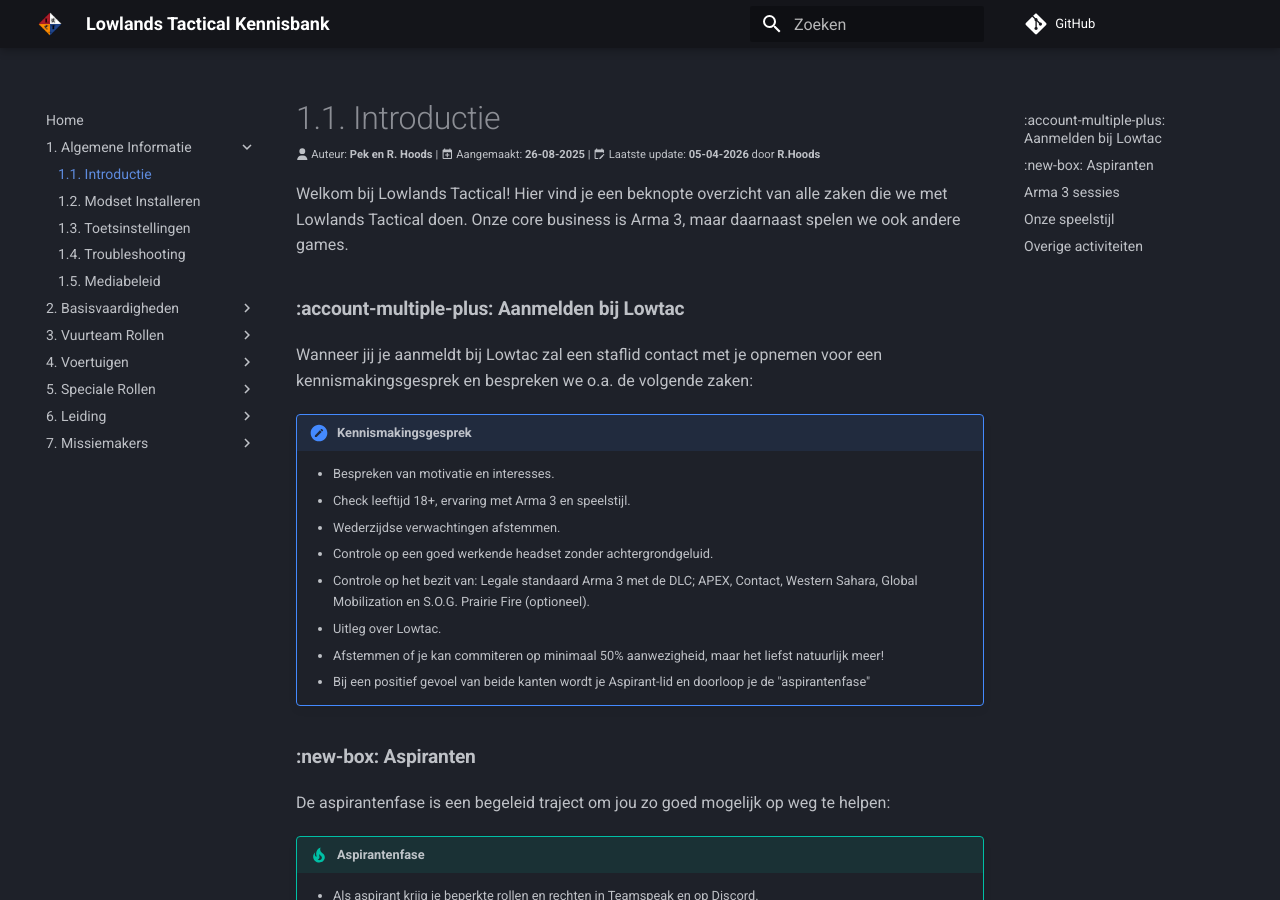
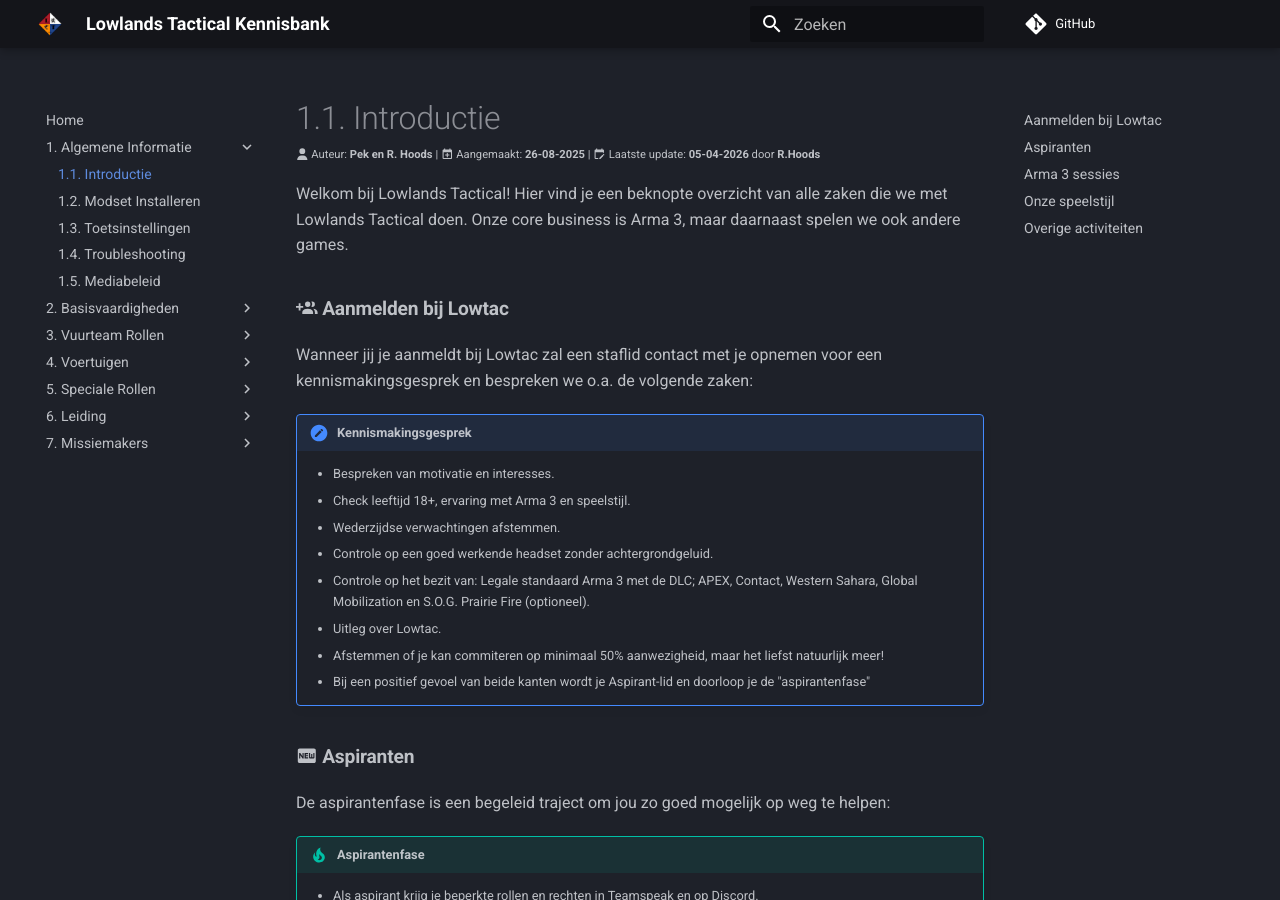
Before and after one commit to Lowlands-Tactical/LT-Wiki, an MkDocs documentation site: the page built from docs/1_algemene_informatie/1_1_introductie.md, in a window 1280 px wide and 900 px high. Built offline with MkDocs 1.6.1 and Material for MkDocs 9.7.7, drawn with Linux system fonts in a browser that asks for light colours; comment, search, counter and statistics services are not loaded; some of the changed lines change nothing that is shown.

Commit message:
Logo fix

```diff
--- a/docs/1_algemene_informatie/1_1_introductie.md
+++ b/docs/1_algemene_informatie/1_1_introductie.md
@@ -9,7 +9,7 @@
 
 Welkom bij Lowlands Tactical! Hier vind je een beknopte overzicht van alle zaken die we met Lowlands Tactical doen. Onze core business is Arma 3, maar daarnaast spelen we ook andere games.
 
-## :account-multiple-plus: Aanmelden bij Lowtac
+## :material-account-multiple-plus: Aanmelden bij Lowtac
 Wanneer jij je aanmeldt bij Lowtac zal een staflid contact met je opnemen voor een kennismakingsgesprek en bespreken we o.a. de volgende zaken:
 
 !!! note "Kennismakingsgesprek"
@@ -22,7 +22,7 @@
     * Afstemmen of je kan commiteren op minimaal 50% aanwezigheid, maar het liefst natuurlijk meer!
     * Bij een positief gevoel van beide kanten wordt je Aspirant-lid en doorloop je de "aspirantenfase"
 
-## :new-box: Aspiranten
+## :material-new-box: Aspiranten
 De aspirantenfase is een begeleid traject om jou zo goed mogelijk op weg te helpen:
 
 !!! tip "Aspirantenfase"
```
